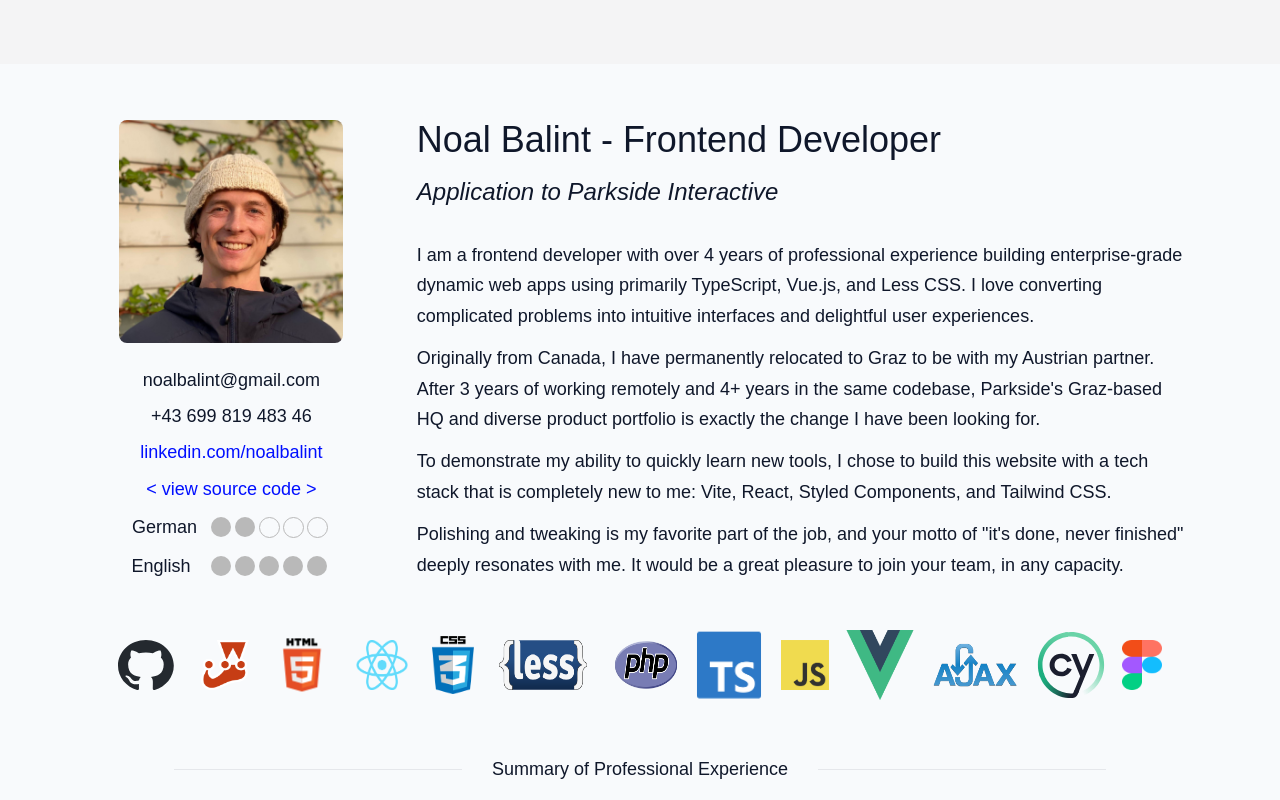
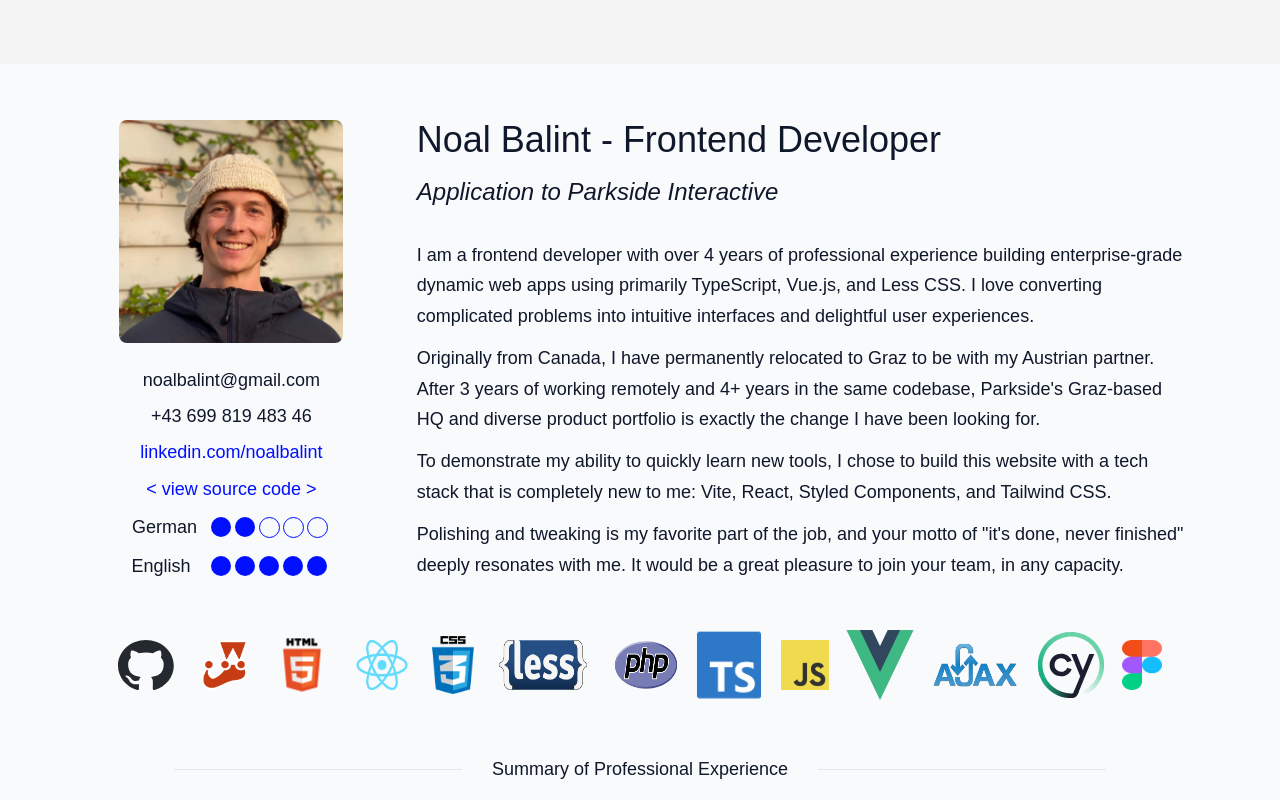
Before and after one commit to noalbalint/atnoal, a React (Vite) app: page /parkside in a window 1280 px wide. Shown: the top 800 px of the page. Built offline with nearby package versions, Linux system fonts and the light colour scheme.

Commit message:
use Styled Components color props

```diff
--- a/src/pages/Resume.tsx
+++ b/src/pages/Resume.tsx
@@ -64,29 +64,6 @@
     setdrawLineLength(lastCircle?.getBoundingClientRect().top - firstCircle.getBoundingClientRect().top);
   }, []);
 
-  const MainContainer = styled.div`
-    display: flex;
-    flex-direction: column;
-    align-items: center;
-    font-weight: 300;
-    align-self: center;
-    line-height: 1.9rem;
-
-    ::selection {
-        background-color: ${accentColor};
-      color: #fff;
-    }
-  `;
-
-  const Link = styled.a`
-    color: ${accentColor};
-    font-weight: 500;
-
-    &:hover {
-      color: ${accentColor};
-    }
-  `;
-
   // Remove the hash (#) if it's present
   const hex = accentColor.replace(/^#/, '');
 
@@ -103,7 +80,7 @@
         outerSize={10}
         color={`${r}, ${g}, ${b}`}
       />
-      <MainContainer>
+      <MainContainer color={accentColor} >
         <HorizontalSection className='mt-16 pt-8 px-8'>
           <VerticalSectionLeftThird>
             {/* Photo */}
@@ -123,6 +100,7 @@
             {/* Linkedin */}
             <div className="inline-flex pt-1.5">
               <Link
+                color={accentColor}
                 href='https://www.linkedin.com/in/noal-balint-91083510b/'
                 target='_blank'
               >
@@ -132,6 +110,7 @@
             {/* Github */}
             <div className="inline-flex pt-1.5">
               <Link
+                color={accentColor}
                 href='https://github.com/noalbalint/atnoal'
                 target='_blank'
               >
@@ -142,21 +121,21 @@
             <div className='flex flex-row justify-between items-center pt-2'>
               <span style={{ marginRight: '14px' }}>German</span>
               <div className='flex'>
-                <Circle className='mr-1' />
-                <Circle className='mr-1' />
-                <OutlinedCircle className='mr-1' />
-                <OutlinedCircle className='mr-1' />
-                <OutlinedCircle className='mr-1' />
+                <Circle className='mr-1' color={accentColor}  />
+                <Circle className='mr-1' color={accentColor} />
+                <OutlinedCircle className='mr-1' color={accentColor} />
+                <OutlinedCircle className='mr-1' color={accentColor} />
+                <OutlinedCircle className='mr-1' color={accentColor} />
               </div>
             </div>
             <div className='flex flex-row justify-between items-center pt-2'>
               <span style={{ marginRight: '21px' }}>English</span>
               <div className='flex'>
-                <Circle className='mr-1' />
-                <Circle className='mr-1' />
-                <Circle className='mr-1' />
-                <Circle className='mr-1' />
-                <Circle className='mr-1' />
+                <Circle className='mr-1' color={accentColor} />
+                <Circle className='mr-1' color={accentColor} />
+                <Circle className='mr-1' color={accentColor} />
+                <Circle className='mr-1' color={accentColor} />
+                <Circle className='mr-1' color={accentColor} />
               </div>
             </div>
           </VerticalSectionLeftThird>
@@ -204,7 +183,7 @@
               />
             )}
             <TimelineItem
-              circleSlot={<Circle id='first-circle' className='ml-14' />}
+              circleSlot={<Circle id='first-circle' className='ml-14'/>}
               title="Early Career"
               subtexts={[
                 "Various customer-facing roles in restaurants, surf shops, and film sets",
@@ -212,7 +191,7 @@
               ]}
             />
             <TimelineItem
-              circleSlot={<TimelineDate year='2019' />}
+              circleSlot={<TimelineDate year='2019'/>}
               title="Echosec Systems - Student Intern"
               subtexts={[
                 "Pair-programming with seniors to build foundational knowledge of HTML, CSS, JavaScript, TypeScript, and Vue.js",
@@ -220,7 +199,7 @@
               ]}
             />
             <TimelineItem
-              circleSlot={<TimelineDate year='2020' />}
+              circleSlot={<TimelineDate year='2020'/>}
               title="Echosec Systems - Junior Frontend Developer"
               subtexts={[
                 "Ownership of small frontend bugs and features, completed with some guidance from mentors",
@@ -230,7 +209,7 @@
               ]}
             />
             <TimelineItem
-              circleSlot={<TimelineDate year='2021' />}
+              circleSlot={<TimelineDate year='2021'/>}
               title="Echosec Systems - Intermediate Frontend Developer"
               subtexts={[
                 "Lead multiple fullstack features: translate product requirements into Figma mockups and API schema, then implement alongside interdisciplenary team members, and communicate status updates to stakeholders",
@@ -240,7 +219,7 @@
             />
             {/* TODO: it would be cool if when the line hit this point, it would turn another color and make a confetti or something */}
             <TimelineItem
-              circleSlot={<TimelineDate id='last-circle' year='2023' />}
+              circleSlot={<TimelineDate id='last-circle' year='2023'/>}
               title={`${companyName} - Intermediate Frontend Developer (?)`}
               subtexts={[
                 "Apply skills from previous roles to a new codebase and problem domain",
@@ -283,6 +262,29 @@
   )
 }
 
+const MainContainer = styled.div<{ color?: string; }>`
+display: flex;
+flex-direction: column;
+align-items: center;
+font-weight: 300;
+align-self: center;
+line-height: 1.9rem;
+
+::selection {
+    background-color: ${props => props.color || "#b9b9b9"};;
+  color: #fff;
+}
+`;
+
+const Link = styled.a<{ color?: string; }>`
+color: ${props => props.color || "#b9b9b9"};;
+font-weight: 400;
+
+&:hover {
+  color: ${props => props.color || "#b9b9b9"};;
+}
+`;
+
 const HorizontalSection = styled.div`
   width: 1300px;
   display: flex;
@@ -315,23 +317,23 @@
   margin-bottom: 12px;
 `;
 
-const Circle = styled.div`
+const Circle = styled.div<{ color?: string; }>`
   width: 20px;
   height: 20px;
   border-radius: 50%;
-  background-color: #b9b9b9;
+  background-color: ${props => props.color || "#b9b9b9"};
   display: flex;
   justify-content: center;
   align-items: center;
-  color: white;
+  color: ${props => props.color || "#b9b9b9"};
   font-size: 20px;
 `;
 
-const OutlinedCircle = styled.div`
+const OutlinedCircle = styled.div<{ color?: string; }>`
   width: 21px;
   height: 21px;
   border-radius: 50%;
-  border: 1px solid #b9b9b9;
+  border: 1px solid ${props => props.color || "#b9b9b9"};
   display: flex;
   justify-content: center;
   align-items: center;
```
